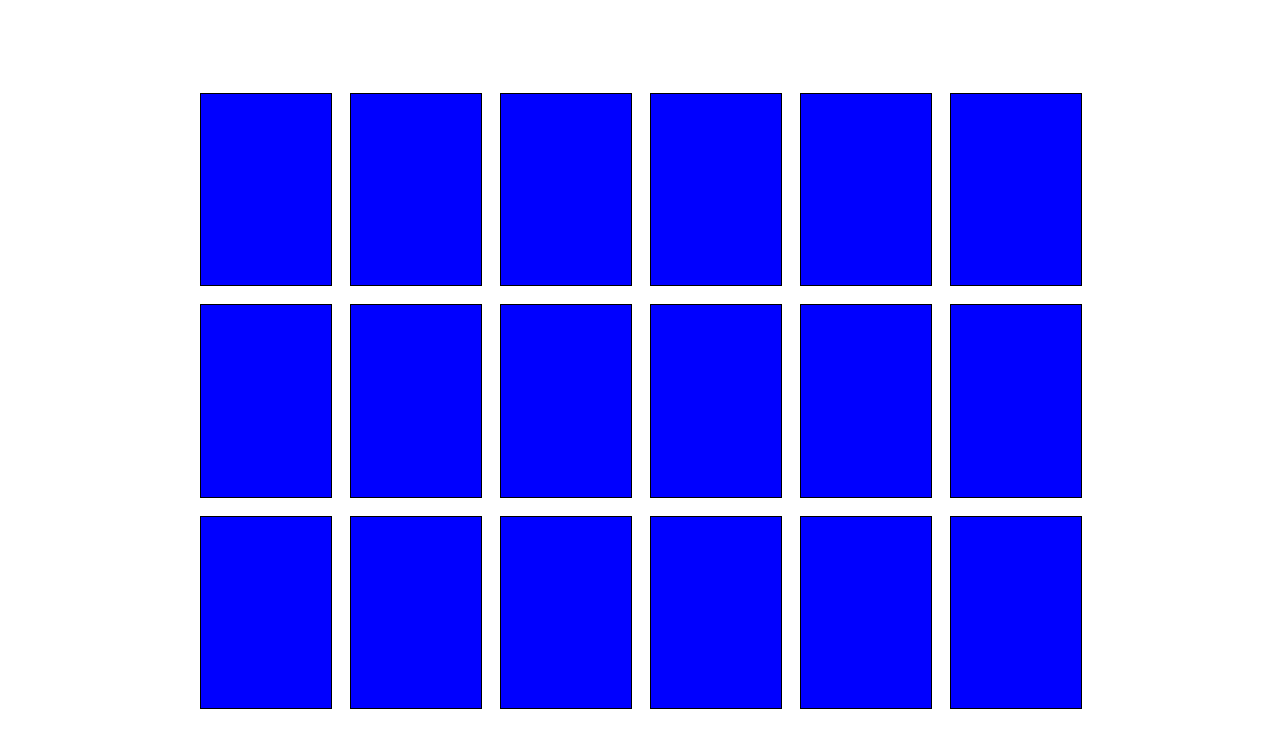
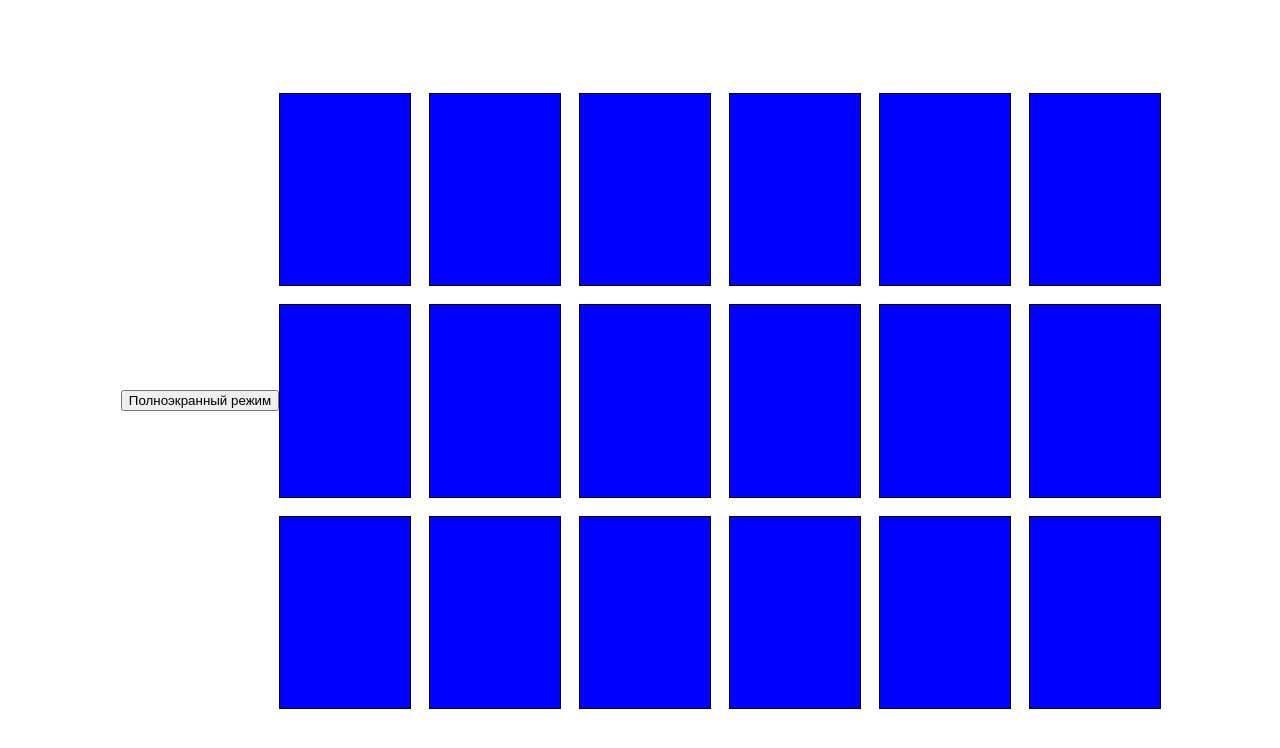
Before and after one commit to inesterovich/react-game, a React (Create React App) app in the folder client/: page / in a window 1280 px wide. Shown: the top 748 px of the page. Built offline with nearby package versions, Linux system fonts and the light colour scheme.

Commit message:
feat: add fullscreen api

```diff
--- a/client/src/App.jsx
+++ b/client/src/App.jsx
@@ -4,7 +4,15 @@ import './App.css';
 
 function App() {
   return (
-    <div className="App">
+    <div className="App" >
+      <button type="button" onClick={() => {
+        const root = document.querySelector('#root');
+        if (document.fullscreenElement !== root) {
+          root.requestFullscreen();
+        } else {
+          document.exitFullscreen();
+        }
+      }}>Полноэкранный режим</button>
     <Field />
      </div>
   );
--- a/client/src/components/Card.jsx
+++ b/client/src/components/Card.jsx
@@ -1,6 +1,6 @@
 import React, { useState } from "react";
 
-export const Card = ({ cardNumber, cardImg, cardsHadler, open }) => {
+export const Card = ({ cardNumber, cardImg, cardsHadler, open, tabIndex }) => {
 
 
   const [flipped, setFlipped] = useState(open);
@@ -8,7 +8,18 @@ export const Card = ({ cardNumber, cardImg, cardsHadler, open }) => {
   // Надо разделить, наверно
 
   return (
-    <div className={`card-container ${cardNumber} ${flipped ? 'disabled': ''}`} onClick={(event) => {
+    <div tabIndex={tabIndex} className={`card-container ${cardNumber} ${flipped ? 'disabled' : ''}`}
+      onKeyDown={(event) => {
+
+        if (event.key === "Enter") {
+
+            setFlipped(!flipped);
+            cardsHadler(event);
+
+        }
+      }}
+
+      onClick={(event) => {
       if (event.isTrusted) {
         setFlipped(!flipped);
         cardsHadler(event);
--- a/client/src/components/Field.jsx
+++ b/client/src/components/Field.jsx
@@ -3,7 +3,6 @@ import { Card } from './Card';
 import { useGameConfig } from '../hooks/useGameConfig';
 
 export const Field = () => {
-  debugger
   const { gameField, startGameHandler, updateGameField } = useGameConfig();
   useEffect(() => startGameHandler(0, 51, 9), [startGameHandler])
   const [openCardsArray, setOpenCardsArray] = useState([]);
@@ -55,6 +54,7 @@ export const Field = () => {
         gameField.map((object, key) => {
           return (
             <Card
+            tabIndex={key}
             key={key}
             cardNumber={object.cardNumber}
               cardImg={object.cardImg}
--- a/client/src/hooks/useGameConfig.js
+++ b/client/src/hooks/useGameConfig.js
@@ -26,7 +26,6 @@ export const useGameConfig = () => {
 */
 
   const startGameHandler = useCallback((min, max, length) => {
-    debugger
     const cardsNames = [
       'two_spades',
       'two_spades',
```
